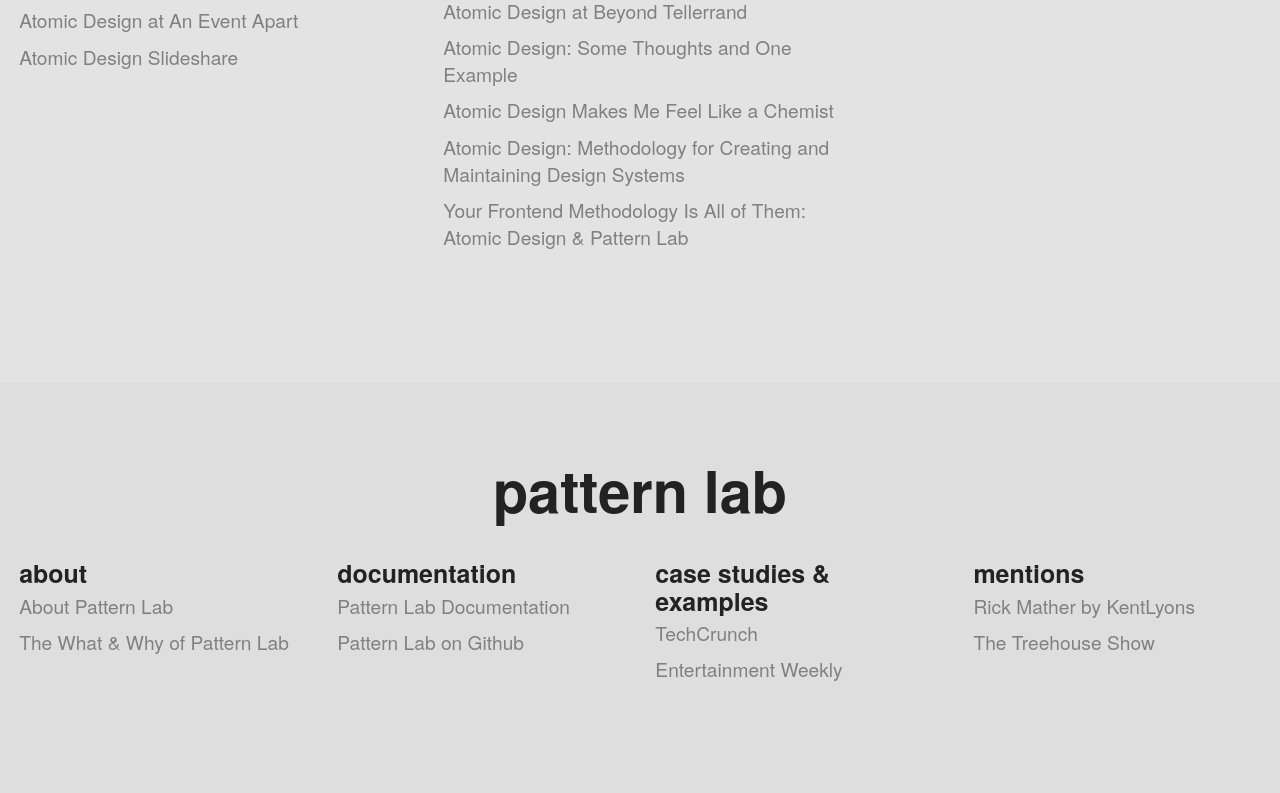
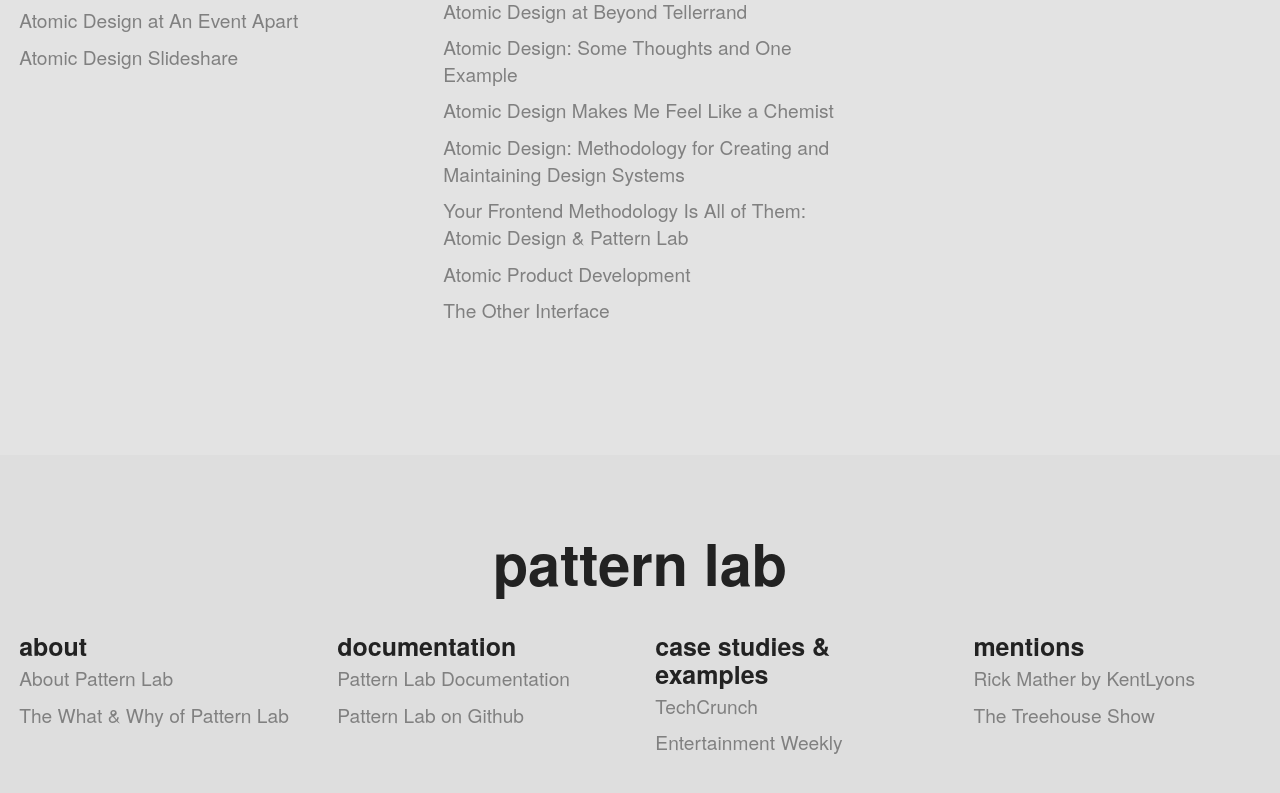
Before and after one commit to pattern-lab/website, a Jekyll site: the page built from patternlabsite/resources.html, in a window 1280 px wide and 900 px high, scrolled down 1666 px. Shown: the top 793 px of the window. Built offline with Jekyll 4.4.1, drawn with Linux system fonts in a browser that asks for light colours; Markdown is read by kramdown in place of the engine named in the settings; comment, search, counter and statistics services are not loaded.

Commit message:
Added "The Other Interface" and "Atomic Product"

```diff
--- a/patternlabsite/resources.html
+++ b/patternlabsite/resources.html
@@ -92,6 +92,8 @@
 				<li><a href="http://notebookandpenguin.com/atomic-design-makes-me-feel-like-a-chemist/">Atomic Design Makes Me Feel Like a Chemist</a></li>
 				<li><a href="http://www.mmckinnon.com/blog/?title=atomic-design">Atomic Design: Methodology for Creating and Maintaining Design Systems</a></li>
 				<li><a href="http://www.phase2technology.com/blog/your-frontend-methodology-is-all-of-them-atomic-design-patternlab/">Your Frontend Methodology Is All of Them: Atomic Design & Pattern Lab</a></li>
+				<li><a href="http://techwraith.com/atomic-product-development.html">Atomic Product Development</a></li>
+				<li><a href="http://robinrendle.com/essays/the-other-interface/">The Other Interface</a></li>
 			</ul>
 		</div>
 	</div>
```
